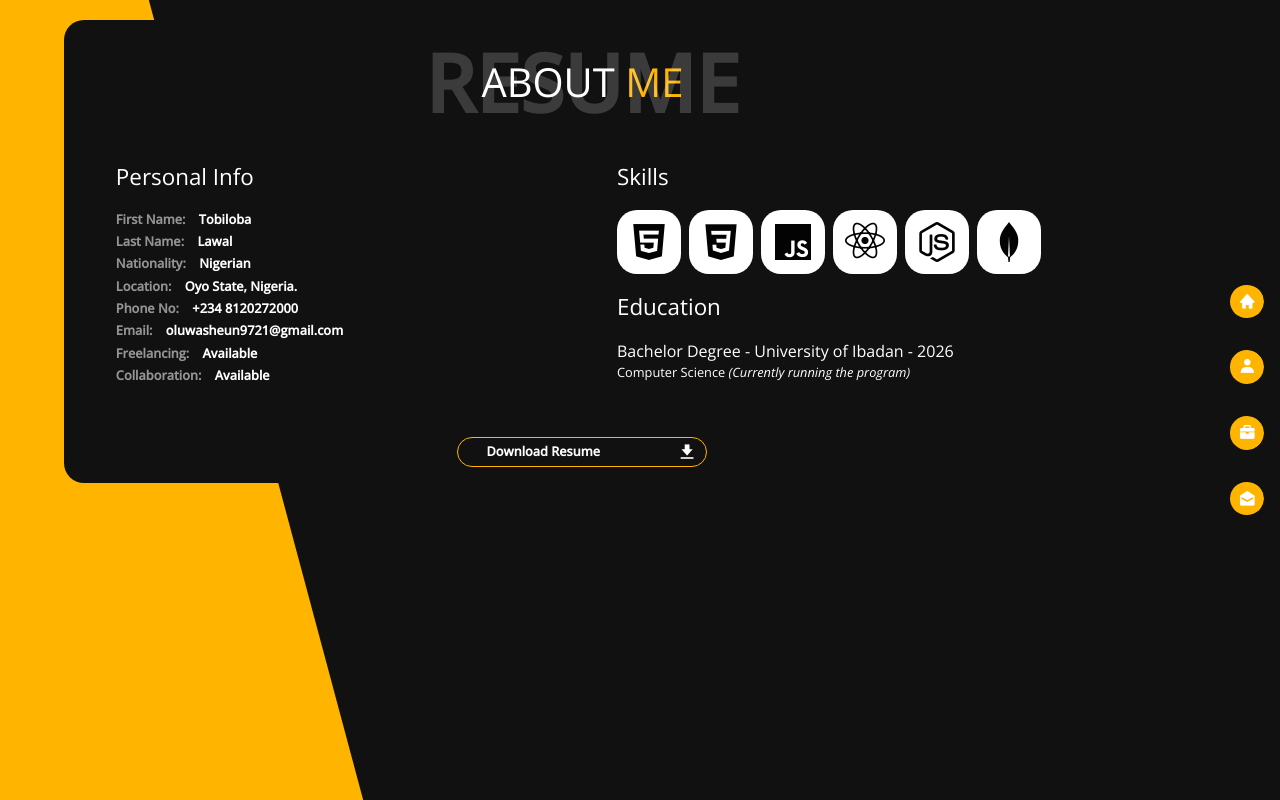
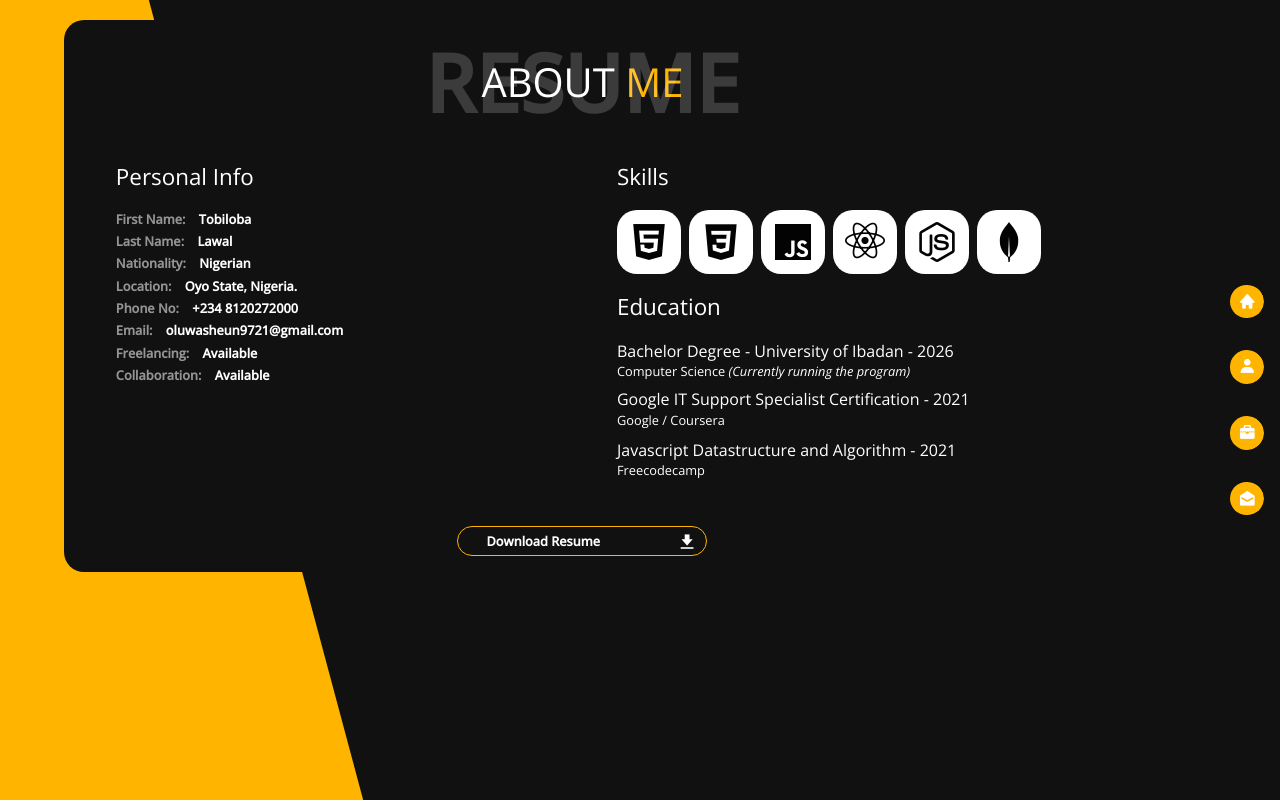
Before and after one commit to toseth97/Portfolio, a React (Create React App) app: page /about in a window 1280 px wide. Built offline with nearby package versions, Linux system fonts and the light colour scheme.

Commit message:
Education

```diff
--- a/src/components/About.js
+++ b/src/components/About.js
@@ -41,9 +41,26 @@ const About = () => {
                                     <i class='bx bxl-mongodb node Icon_bg' ></i>
                                 </div>
                                 <h3>Education</h3>
-                                <h5>Bachelor Degree - University of Ibadan - 2026</h5>
-                                <p>Computer Science <em>(Currently running the program)</em></p>
+                                <div>
+                                    <div>
+                                    <h5>Bachelor Degree - University of Ibadan - 2026</h5>
+                                    <p className='text-xs'>Computer Science <em>(Currently running the program)</em></p>
+
+                                    </div>
+
+                                    <div className='text-start my-2'>
+                            <h5 className='text-start'>Google IT Support Specialist Certification - 2021</h5>
+                                <p className='text-start'>Google / Coursera </p>
                             </div>
+                            <div>
+                            <h5>Javascript Datastructure and Algorithm - 2021</h5>
+                                <p className='text-xs'>Freecodecamp</p>
+                            </div>
+
+                                </div>
+
+                            </div>
+
                         </div>
                         <a href='Tobiloba_cv.pdf' download='Tobiloba_cv.pdf'>
                             <div className='Btn Download'>
```
